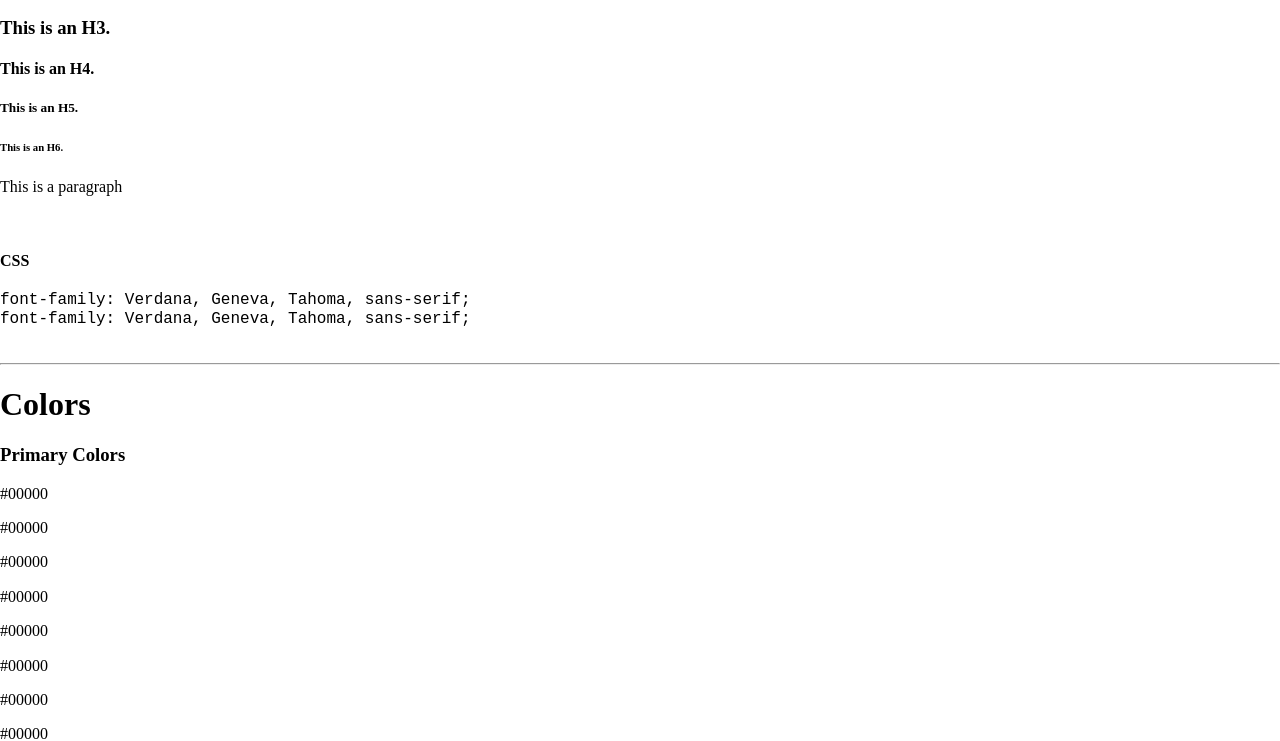
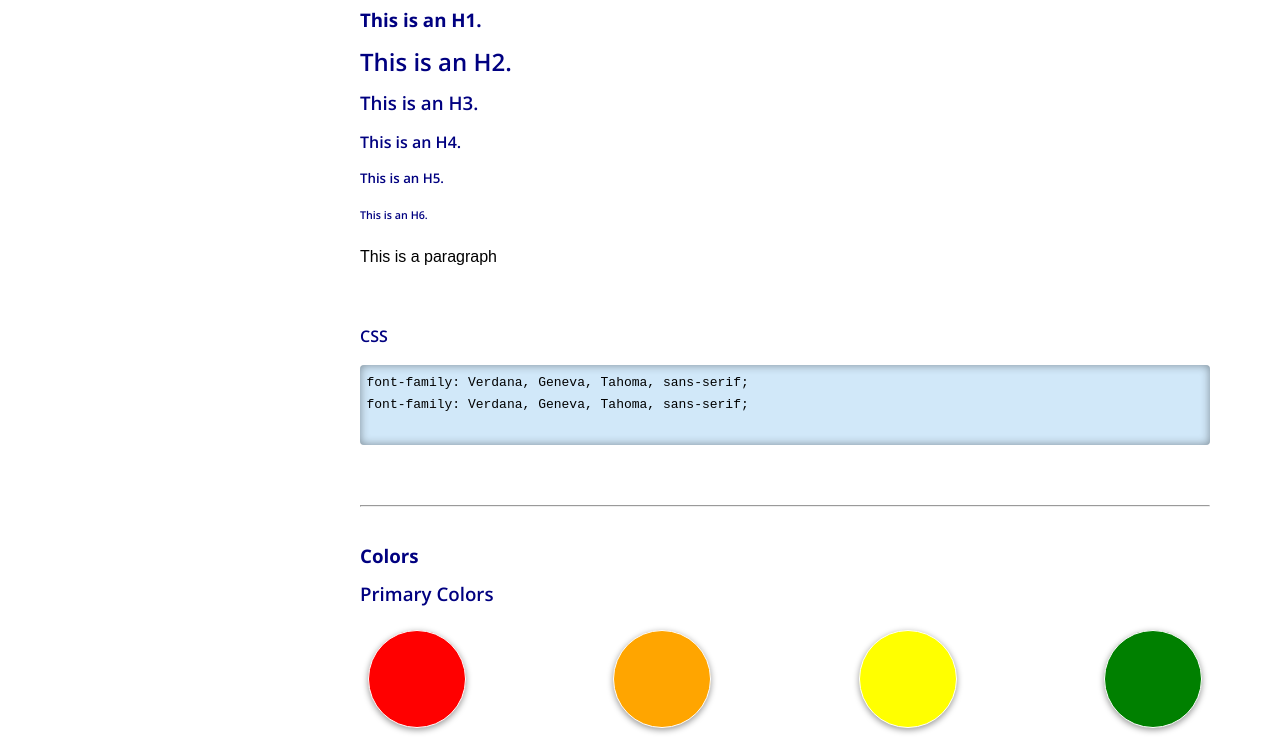
Before and after one commit to darshkaur/style-guide, a plain HTML site: page index.html in a window 1280 px wide. Shown: the part 765-1506 px from the top of the page. Drawn offline with nearby package versions, Linux system fonts and the light colour scheme.

Commit message:
links to css

```diff
--- a/index.html
+++ b/index.html
@@ -7,14 +7,15 @@
     <meta http-equiv="X-UA-Compatible" content="ie=edge">
     <title>Document</title>
     <!-- ======== Links to CSS ========= -->
-        <!-- Resets CSS -->
-        <link rel="stylesheet" href="normalize.css">
-        <!-- Resets CSS from 16.3 -->
-        <link rel="stylesheet" href="styles_16.3.css">
-        <!-- Adds CSS from 16.2 -->
-        <link rel="stylesheet" href="styles_16.2.css">
+
+
         <!-- Adds Google Font -->
+
         <link href="https://fonts.googleapis.com/css?family=Open+Sans:400,600,700,800" rel="stylesheet">
+        <link href="./style.css" type="text/css" rel="stylesheet">
+        <link href="./style2.css" type="text/css" rel="stylesheet">
+
+
         <!-- Adds Icons -->
         <link rel="stylesheet" href="https://use.fontawesome.com/releases/v5.3.1/css/all.css" integrity="sha384-mzrmE5qonljUremFsqc01SB46JvROS7bZs3IO2EmfFsd15uHvIt+Y8vEf7N7fWAU" crossorigin="anonymous">
     <!-- ======== End Links to CSS ======== -->
```
